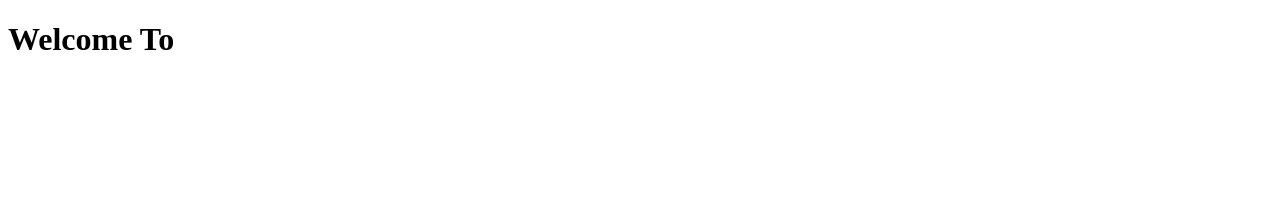
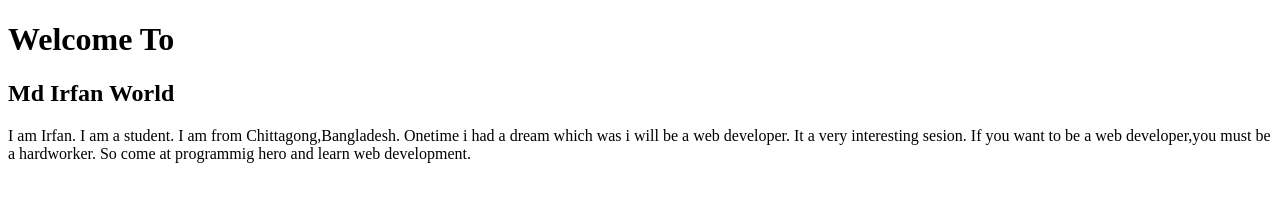
Before and after one commit to mdirfanulislam/developer.portfolio, a plain HTML site: page index.html in a window 1280 px wide. Drawn offline with Linux system fonts and the light colour scheme.

Commit message:
portfolio commit

```diff
--- a/index.html
+++ b/index.html
@@ -9,6 +9,8 @@
 </head>
 <body>
     <h1>Welcome To</h1>
-    <h2></h2>
+    <h2>Md Irfan World</h2>
+    <p>I am Irfan. I am a student. I am from Chittagong,Bangladesh. Onetime i had a dream which was i will be a web developer. It a very interesting sesion. If you want to be a web developer,you must be a hardworker. So come at programmig hero and learn web development.</p>
+
 </body>
 </html>
```
